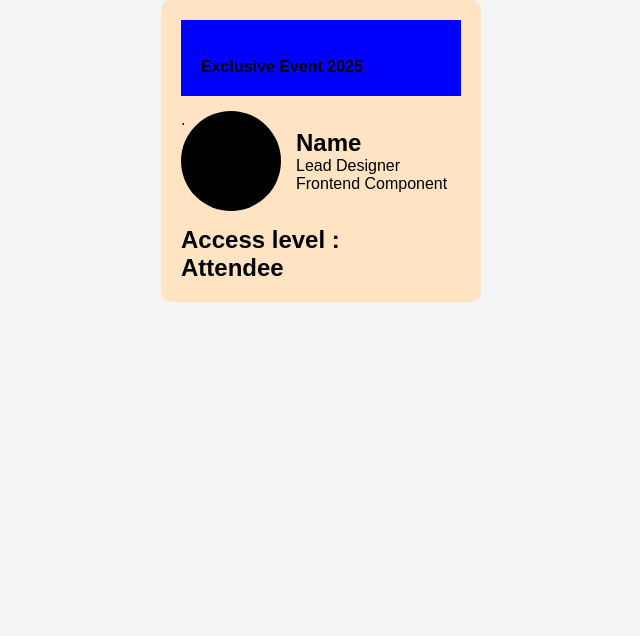
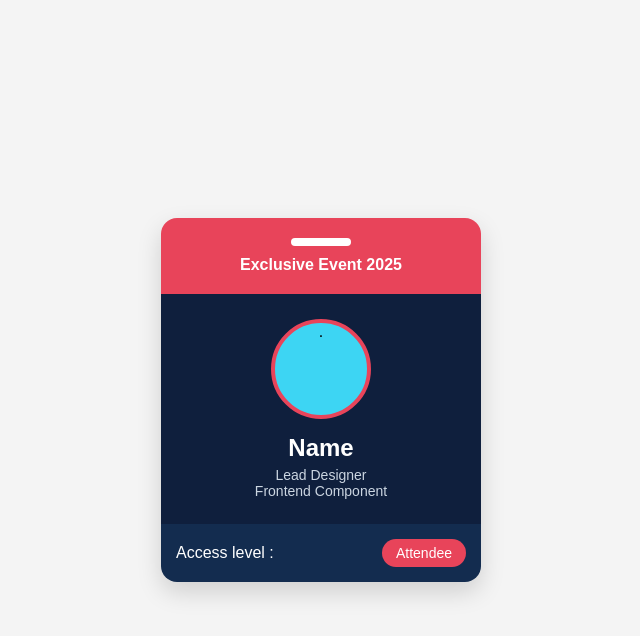
Before and after one commit to drishkc/daily-web, a plain HTML site: page 31dec/index.html in a window 1280 px wide. Shown: the whole page, without its empty margins (319-959 px from the left). Drawn offline with Linux system fonts and the light colour scheme.

Commit message:
made a smiling face

```diff
--- a/31dec/index.html
+++ b/31dec/index.html
@@ -10,7 +10,7 @@
     <div class="container">
         <div class="header">
             <div class="box">
-                .
+
             </div>
             <div class="title">
                 Exclusive Event 2025
@@ -30,9 +30,8 @@
         </div>
         <div class="footer">
             <div class="f-info">
-                <h2>Access level :</h2>
-                <h2>Attendee</h2>
-
+                <span>Access level :</span>
+                <span class="badge">Attendee</span>
             </div>
 
         </div>
--- a/31dec/style.css
+++ b/31dec/style.css
@@ -1,48 +1,75 @@
 * {
     margin: 0;
     box-sizing: border-box;
-}
-
-html, body {
-    width: 100%;
-
+    font-family: Arial, sans-serif;
 }
 
 body {
+    height: 100vh;
     display: flex;
     justify-content: center;
     align-items: center;
     background: #f4f4f4;
-    font-family: Arial, sans-serif;
 }
 .container {
-    background-color: bisque;
-    padding: 20px;
-    border-radius: 10px;
-    max-width: 90%;
     width: 320px;
-    display: flex;
-    flex-direction: column;
-    gap: 15px;
+    border-radius: 16px;
+    overflow: hidden;
+    box-shadow: 0 10px 25px rgba(0,0,0,0.15);
 
 }
 .img {
-    background-color: black;
     width: 100px;
     height: 100px;
-    border-radius: 50px;
+    background: #3dd5f3;
+    border-radius: 50%;
+    margin: 0 auto 15px;
+    border: 4px solid #e8445a;
 }
 .header {
-    background-color: blue;
+    background: #e8445a;
     padding: 20px;
+    text-align: center;
+    position: relative;
+}
+.title {
+    color: white;
+    font-weight: bold;
+}
+.body {
+    background: #0f1f3d;
+    padding: 25px;
+    text-align: center;
 }
 
-.title {
-    font-weight: bold;
+.box {
+    width: 60px;
+    height: 8px;
+    background: white;
+    border-radius: 10px;
+    margin: 0 auto 10px;
 }
-
-.body {
+.info h2 {
+    color: white;
+    margin-bottom: 5px;
+}
+.info p{
+    color:  #cbd5e1;
+    font-size: 14px;
+}
+.footer {
+    background: #132c4f;
+    padding: 15px;
+}
+.f-info{
     display: flex;
+    justify-content: space-between;
     align-items: center;
-    gap: 15px;
+    color: white;
 }
+.badge {
+    background: #e8445a;
+    padding: 6px 14px;
+    border-radius: 20px;
+    font-size: 14px;
+}
--- /dev/null
+++ b/classwork/style.css
@@ -0,0 +1,55 @@
+* {
+  margin: 0;
+  padding: 0;
+  font-family: "Poppins", sans-serif;
+}
+body {
+  height: 100vh;
+  display: flex;
+  justify-content: center;
+  align-items: center;
+}
+#Signupform {
+  width: 400px;
+  display: flex;
+  flex-direction: column;
+  align-items: center;
+  gap: 20px;
+  border: 1px solid rgb(201, 197, 197);
+  border-radius: 5px;
+  padding: 10px;
+  background-color: rgb(238, 237, 237);
+}
+#Signupform label {
+  /* text-align: center; */
+  font-size: 24px;
+  font-weight: 700;
+  color: rgb(7, 7, 151);
+}
+#Signupform fieldset {
+  border-radius: 5px;
+  width: 90%;
+}
+#Signupform fieldset legend {
+  color: rgb(25, 25, 144);
+  /* text-align: center; */
+  font-style: italic;
+}
+#Signupform fieldset input {
+  border: none;
+  outline: none;
+  /* width: 100%; */
+  background-color: transparent;
+}
+#Signupform button {
+  width: 20%;
+  background-color: rgb(32, 32, 121);
+  color: white;
+  border: none;
+  padding: 5px 10px;
+  font-weight: 500;
+  border-radius: 5px;
+}
+#Signupform button:hover {
+  background-color: rgb(78, 78, 234);
+}
--- /dev/null
+++ b/face/style.css
@@ -0,0 +1,57 @@
+* {
+    margin: 0;
+    box-sizing: border-box;
+}
+
+body, html {
+    display: flex;
+    justify-content: center;
+    align-items: center;
+    height: 100vh;
+    background: #f0f0f0;
+}
+
+.container {
+    background: red;
+    width: 320px;
+    height: 320px;
+    padding: 20px;
+    border-radius: 16px;
+    box-shadow: 0 8px 20px rgba(0,0,0,0.6);
+    display: flex;
+    justify-content: center;
+    align-items: center;
+}
+
+.face {
+    height: 200px;
+    width: 200px;
+    background: rgb(245, 253, 1);
+    border-radius: 50%;
+    display: flex;
+    flex-direction: column;
+    justify-content: center;
+    align-items: center;
+    gap: 30px;
+}
+
+.eyes {
+    display: flex;
+    justify-content: space-between;
+    width: 100px;
+}
+
+.eye-left, .eye-right {
+    height: 40px;
+    width: 40px;
+    border-radius: 50%;
+    background: white;
+    border: 3px solid black;
+}
+
+.mouth {
+    width: 80px;
+    height: 40px;
+    border-bottom: 5px solid black;
+    border-radius: 0 0 40px 40px;
+}
```
Also changed, not shown: classwork/index.html (added, +37 -0 lines), face/index.html (added, +25 -0 lines).
